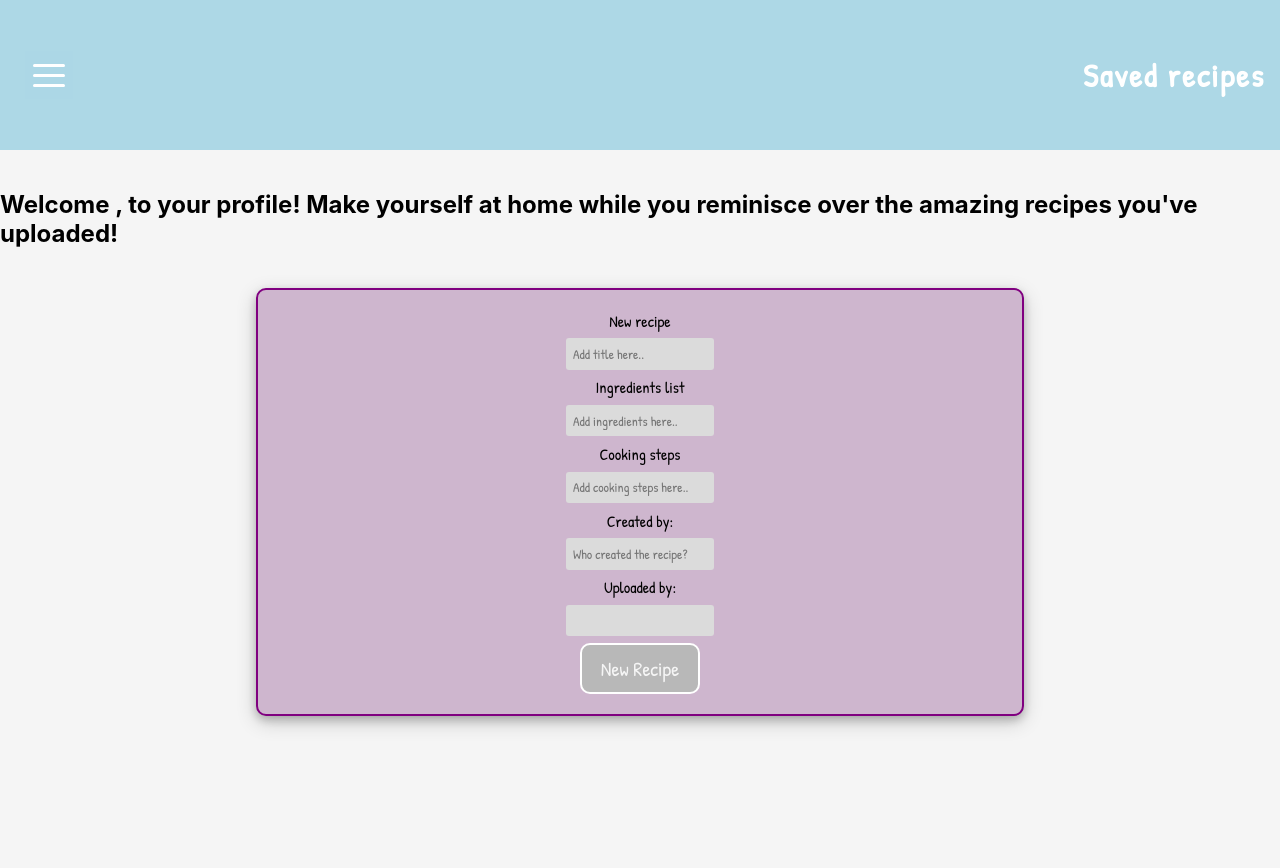
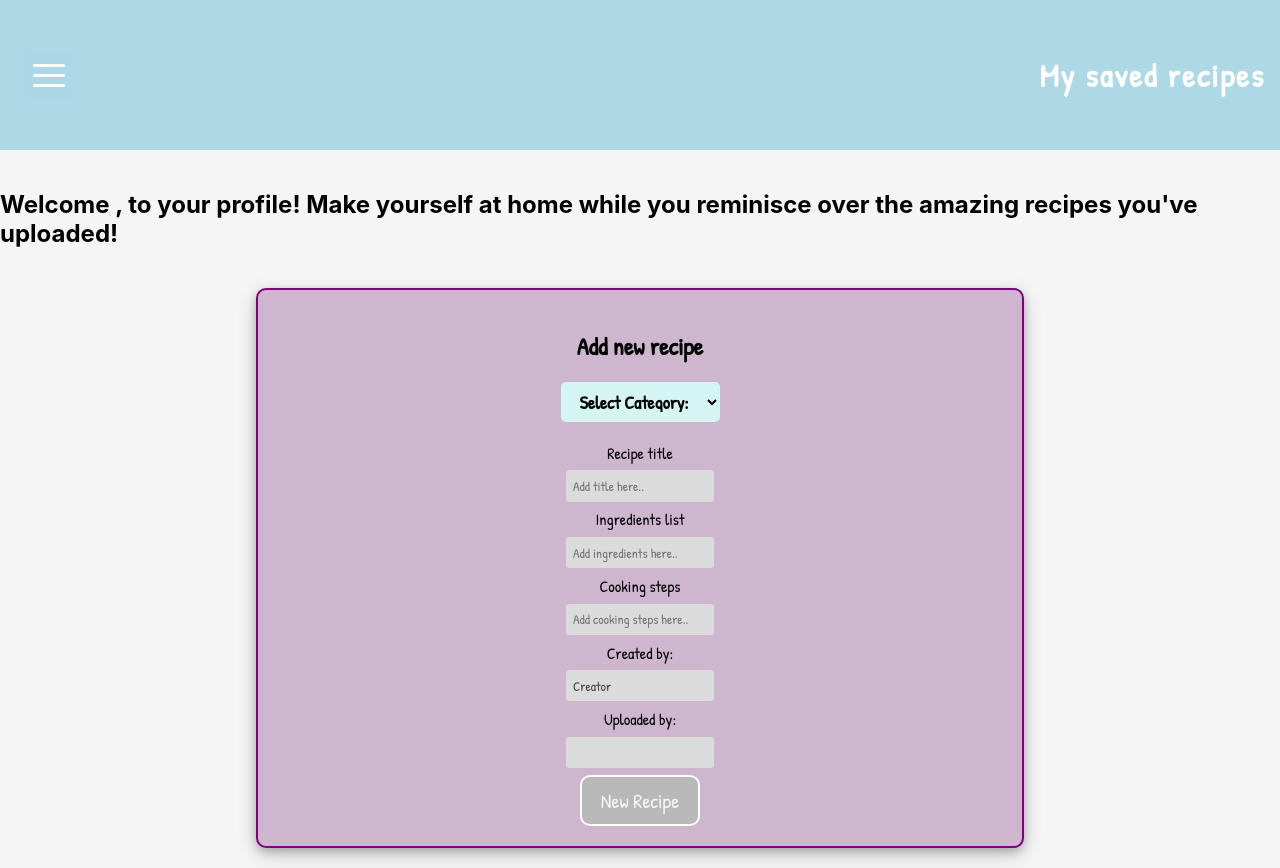
Before and after one commit to Final-bootcamp-project/Recipes-with-history, a React (Create React App) app in the folder frontend/: page /profile/1 in a window 1280 px wide. Before the commit the page ends 800 px from the top, so only its background shows below. Built offline with nearby package versions, Linux system fonts and the light colour scheme; no server answers.

Commit message:
made functionality work to add recipe, little styling, debugging, added new feature in endpoint

```diff
--- a/frontend/src/components/CreateRecipe.js
+++ b/frontend/src/components/CreateRecipe.js
@@ -1,7 +1,7 @@
 import React, { useState } from 'react';
 import { useSelector, useDispatch, batch } from 'react-redux';
 // import { useNavigate, Link } from 'react-router-dom';
-// import styled from "styled-components";
+import styled from "styled-components";
 // import { Modal } from 'react-responsive-modal';
 
 import { StyledContainer } from './styling/StyledContainer.js';
@@ -13,21 +13,36 @@ import { StyledButton } from './styling/StyledButton.js';
 import { recipe } from '../reducers/recipes.js';
 import { API_URL } from '../utils/urls.js';
 
+const StyledSelect = styled.select`
+  border:none;
+  padding: 10px 15px;
+  margin: 0 0 20px;
+  height: 40px;
+  display: block;
+  border-radius: 5px;
+  font-size: 18px;
+  background-color:#d5f5f2;
+  font-weight: 800;
+  font-family: 'Patrick Hand', cursive;
+  text-align: center;
+  `;
+
 // ----------- ADD RECIPE TO
 
 const CreateRecipe = () => {
-	const [recipe, setRecipe] = useState('');
+	const [recipe, setRecipe] = useState({});
 	const [title, setTitle] = useState('');
 	const [cookingSteps, setCookingSteps] = useState('');
 	const [ingredients, setIngredients] = useState('');
-	const [open, setOpen] = useState(false);
-	const [uploadedBy, setUploadedBy] = useState('');
-	const [createdBy, setCreatedBy] = useState('');
+	// const [open, setOpen] = useState(false);
+	// const [uploadedBy, setUploadedBy] = useState('');
+	const [category, setCategory] = useState('');
+	const [recipeCreator, setRecipeCreator] = useState('Creator')
 
-	const onOpenModal = () => setOpen(true);
-  const onCloseModal = () => setOpen(false);
+	// const onOpenModal = () => setOpen(true);
+  // const onCloseModal = () => setOpen(false);
 
-	//const loading = useSelector((store) => store.loading.loading);
+	// const loading = useSelector((store) => store.loading.loading);
 	// const recipes = useSelector((store) => store.recipes.items);
 	const accessToken = useSelector((store) => store.user.accessToken);
 	const userId = useSelector((store) => store.user.userId);
@@ -44,19 +59,28 @@ const CreateRecipe = () => {
 					"Content-Type": "application/json",
 					Authorization: accessToken,
 				},
-				body: JSON.stringify({ recipe, user: userId }),
+				body: JSON.stringify({
+					title,
+					ingredients,
+					cookingSteps,
+					category,
+					recipeCreator,
+					user: userId }),
 			};
 			fetch(API_URL("/recipes"), options)
 				.then((res) => res.json())
 				.then((data) => {
 					if (data.success) {
-						console.log('Nytt recept sparat!', data);
+						// console.log('Nytt recept sparat!', data);
+						batch(() => {
 						dispatch(addRecipe(accessToken, userId));
 						dispatch(recipe.actions.setError(null));
+						})
 					} else {
+						batch(() => {
 						dispatch(recipe.actions.setRecipe([]));
 						dispatch(recipe.actions.setError(data.response));
-						console.log('Inget recept sparat', data.response);
+						})
 					}
 				})
 				.catch((error) => {
@@ -73,10 +97,43 @@ const CreateRecipe = () => {
 	return (
 		// <StyledContainer>
 		<div>
-			{/* Dropdown for category */}
+
 
 				<StyledForm>
-					<StyledLabel htmlFor='title'>New recipe </StyledLabel>
+					<h2>Add new recipe </h2>
+					<StyledSelect
+						id="category"
+						value={category}
+						onChange={(event) => setCategory(event.target.value)}
+						required
+						>
+						<option disabled value="">
+							Select Category:
+						</option>
+						<option value="Breakfast" >
+							Breakfast
+						</option>
+						<option value="Warm meal">
+							Warm meal
+						</option>
+						<option value="Cold meal">
+							Cold meal
+						</option>
+						<option value="Snack">
+							Snack
+						</option>
+						<option value="Dessert">
+							Dessert
+						</option>
+						<option value="Drink">
+							Drink
+						</option>
+						<option value="Baking">
+							Baking
+						</option>
+					</StyledSelect>
+
+					<StyledLabel htmlFor='title'>Recipe title </StyledLabel>
 					<StyledInput
 						id='title'
 						type='text'
@@ -104,12 +161,12 @@ const CreateRecipe = () => {
 						required
 						/>
 
-					<StyledLabel htmlFor='createdBy'>Created by: </StyledLabel>
+					<StyledLabel htmlFor='recipeCreator'>Created by: </StyledLabel>
 					<StyledInput
-						id='createdBy'
+						id='recipeCreator'
 						type='text'
-						value={createdBy}
-						onChange={(event) => setCreatedBy(event.target.value)}
+						value={recipeCreator}
+						onChange={(event) => setRecipeCreator(event.target.value)}
 						placeholder='Who created the recipe?'
 						required
 						/>
--- a/frontend/src/components/Header.js
+++ b/frontend/src/components/Header.js
@@ -2,10 +2,9 @@ import styled from 'styled-components';
 import React, { useEffect, useState } from 'react';
 import { useSelector, useDispatch } from 'react-redux';
 
-import { recipe } from '../reducers/recipes';
-
 import { StyledNavBar } from './styling/StyledNavBar';
-import { StyledSearchBar } from './styling/StyledSearchBar';
+//import { StyledSearchBar } from './styling/StyledSearchBar';
+//import { recipe } from '../reducers/recipes';
 
 const Header = styled.header`
 	display: flex;
@@ -23,9 +22,8 @@ const Header = styled.header`
 `;
 
 export const HeaderMenu = () => {
+	const dispatch = useDispatch();
 	//const recipes = useSelector((store) => store.recipe.items);
-	const dispatch = useDispatch();
-
 	//const { search } = window.location;
 	//const query = new URLSearchParams(search).get('s');
 	//const [searchQuery, setSearchQuery] = useState(query || '');
@@ -65,7 +63,7 @@ export const HeaderMenu = () => {
 		<>
 			<Header>
 				<StyledNavBar />
-				<h1>Saved recipes</h1>
+				<h1>My saved recipes</h1>
 				{/* <StyledSearchBar
 					searchQuery={searchQuery}
 					setSearchQuery={setSearchQuery}
--- a/frontend/src/components/HomePage.js
+++ b/frontend/src/components/HomePage.js
@@ -1,16 +1,15 @@
 // Homepage, no sign in needed. Shows 20 latest recipes
 import React, { useEffect } from 'react';
-import { useSelector, useDispatch } from 'react-redux';
+import { useSelector, useDispatch, batch } from 'react-redux';
 
 import { RecipeCard } from './RecipeCard.js';
-//import LoadingAnimation from './Loader';
 import { recipe } from '../reducers/recipes';
 
 // import { API_URL } from '../utils/urls.js';
 
 // --------------------DON'T TOUCH!! iT WORKS WITH RECIPECARD!
 const HomePage = () => {
-	//const loading = useSelector((store) => store.loading.loading);
+
 	const dispatch = useDispatch();
 	const recipes = useSelector((store) => store.recipe.items);
 	const accessToken = useSelector((store) => store.user.accessToken);
@@ -23,21 +22,23 @@ const HomePage = () => {
 		fetch('http://localhost:8090/recipelist')
 			.then((res) => res.json())
 			.then((data) => {
-				//console.log(data.response);
 				if (data.success) {
+					batch(() => {
 					dispatch(recipe.actions.setRecipe(data.response));
 					dispatch(recipe.actions.setError(null));
 					console.log(data.response);
+					})
 				} else {
+					batch(() => {
 					dispatch(recipe.actions.setRecipe(null));
 					dispatch(recipe.actions.setError(data.response));
+					})
 				}
 			});
 	};
+
 	return (
-		//loading === false && (
-
-		<div>
+			<div>
 			{!accessToken ? (
 				<>
 				<h1>Hej och välkommen till vår sida för nya och gamla recept!</h1>
@@ -46,11 +47,9 @@ const HomePage = () => {
 			) : (
 			<>
 			<RecipeCard recipeprop={recipes} />
-			<p>Testing</p>
 			</>
 			)}
 		</div>
-		//)
 	);
 };
 
--- a/frontend/src/components/RecipeCard.js
+++ b/frontend/src/components/RecipeCard.js
@@ -5,7 +5,13 @@ import moment from 'moment';
 
 import { users } from '../reducers/users';
 
-//import LikeButton from './LikeButton';
+
+
+const LikeButton = styled.button`
+display: inline-block;
+border-radius: 50%;
+width: 50px;
+`
 
 const RecipeContainer = styled.div`
 	width: 100%;
@@ -42,6 +48,7 @@ const RecipeWrapper = styled.article`
 // --------------------DON'T TOUCH!! IT WORKS WITH HOMEPAGE!
 export const RecipeCard = ({ recipeprop }) => {
 	const accessToken = useSelector((store) => store.user.accessToken);
+	const [onLikesIncrease, setOnLikesIncrease] = useState('');
 
 	return (
 		<RecipeContainer>
@@ -58,7 +65,7 @@ export const RecipeCard = ({ recipeprop }) => {
 					<div>
 						<LikeButton onLikesIncrease={onLikesIncrease} recipe={recipe} /> x &nbsp;
 						{recipe.likes}
-					</div>)} */}
+					</div>)}  */}
 
 				</RecipeWrapper>
 			))}
--- a/frontend/src/components/Recipes.js
+++ b/frontend/src/components/Recipes.js
@@ -58,8 +58,6 @@ const Recipes = () => {
 	return (
 			<div>
 					<RecipeCard recipeprop={recipes} />
-			<p>hello!</p>
-
 
 		</div>
 	);
--- a/frontend/src/components/styling/StyledNavBar.js
+++ b/frontend/src/components/styling/StyledNavBar.js
@@ -1,7 +1,7 @@
 import styled from 'styled-components';
 import React, { useState } from 'react';
 import { useSelector, useDispatch, batch } from 'react-redux';
-import { Link } from 'react-router-dom';
+import { Link, useNavigate } from 'react-router-dom';
 import { Spin as Hamburger } from 'hamburger-react';
 
 import { StyledButton } from './StyledButton';
@@ -36,6 +36,7 @@ export const StyledNavBar = () => {
 	const dispatch = useDispatch();
 	const [isOpen, setIsOpen] = useState(false);
 	const accessToken = useSelector((store) => store.user.accessToken);
+	const navigate= useNavigate();
 
 	const logout = () => {
 		batch(() => {
@@ -43,7 +44,8 @@ export const StyledNavBar = () => {
 			dispatch(users.actions.setUserId(null));
 			dispatch(users.actions.setAccessToken(null));
 			dispatch(users.actions.setError(null));
-		});
+		})
+		navigate('/');
 	};
 
 	return (
--- a/frontend/src/reducers/recipes.js
+++ b/frontend/src/reducers/recipes.js
@@ -55,6 +55,9 @@ export const recipe = createSlice({
 		},
 		setRecipeCreator: (store, action) => {
 			store.recipeCreator = action.payload;
+		},
+		setIsLiked: (store, action) => {
+			store.isLiked = action.payload;
 		},
 		setError: (store, action) => {
 			store.error = action.payload;
```
Also changed, not shown: frontend/src/components/styling/LikeButton.js (deleted), 1 other file (tests, documents, lock files or other folders).
